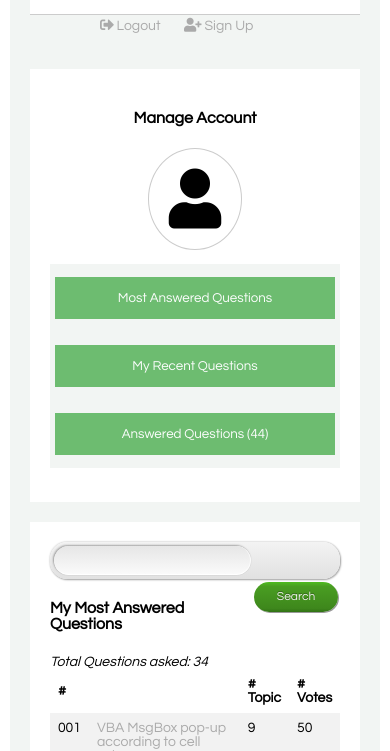
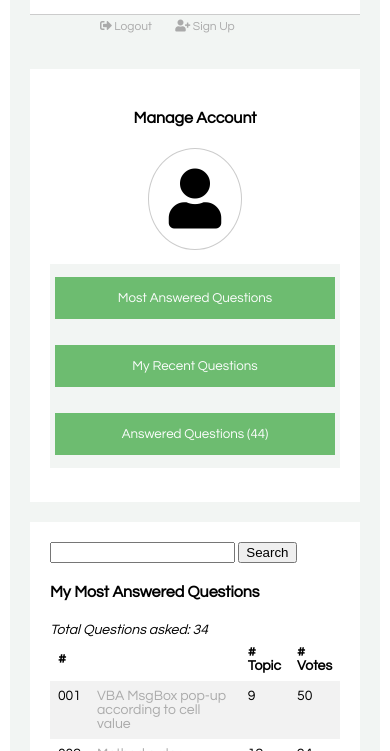
Before and after one commit to imma254/imma254.github.io, a plain HTML site: page u_account.html in a window 390 px wide. Shown: the part 93-844 px from the top of the page. Drawn offline with nearby package versions, Linux system fonts and the light colour scheme.

```diff
--- a/css/style.css
+++ b/css/style.css
@@ -67,111 +67,53 @@ p
 
 
 
-/* search box*/
-
-#search-form_3
+.search
 {
-    background: #91AE64; /* Fallback color for non-css3 browsers */
-    width: 100%;
-
-    /* Gradients */
-    background: -webkit-gradient( linear,left top, left bottom, color-stop(0, rgb(243,243,243)), color-stop(1, rgb(225,225,225)));
-    background: -moz-linear-gradient( center top, rgb(243,243,243) 0%, rgb(225,225,225) 100%);
-
-    /* Rounded Corners */
-    border-radius: 17px;
-    -webkit-border-radius: 17px;
-    -moz-border-radius: 17px;
-
-    /* Shadows */
-    box-shadow: 1px 1px 2px rgba(0,0,0,.3), 0 0 2px rgba(0,0,0,.3);
-    -webkit-box-shadow: 1px 1px 2px rgba(0,0,0,.3), 0 0 2px rgba(0,0,0,.3);
-    -moz-box-shadow: 1px 1px 2px rgba(0,0,0,.3), 0 0 2px rgba(0,0,0,.3);
+    border: 2px solid #4CAF50;
+    overflow: auto;
+    border-radius: 5px;
+    -moz-border-radius: 5px;
+    -webkit-border-radius: 5px;
 }
 
-/*** TEXT BOX ***/
-.search_3
+.search input[type="text"]
 {
-    background: #fafafa; /* Fallback color for non-css3 browsers */
-    text-align: center;
-    /* Gradients */
-    background: -webkit-gradient( linear, left bottom, left top, color-stop(0, rgb(250,250,250)), color-stop(1, rgb(230,230,230)));
-    background: -moz-linear-gradient( center top, rgb(250,250,250) 0%, rgb(230,230,230) 100%);
-    border: 0;
-    border-bottom: 1px solid #fff;
-    border-right: 1px solid rgba(255,255,255,.8);
-    font-size: 16px;
-    margin: 4px;
-    padding: 5px;
-    width: 75%;
-
-    /* Rounded Corners */
-    border-radius: 17px;
-    -webkit-border-radius: 17px;
-    -moz-border-radius: 17px;
-
-    /* Shadows */
-    box-shadow: -1px -1px 2px rgba(0,0,0,.3), 0 0 1px rgba(0,0,0,.2);
-    -webkit-box-shadow: -1px -1px 2px rgba(0,0,0,.3), 0 0 1px rgba(0,0,0,.2);
-    -moz-box-shadow: -1px -1px 2px rgba(0,0,0,.3), 0 0 1px rgba(0,0,0,.2);
+    border: 0px;
+    width: 67%;
+    padding: 10px 10px;
+    font-family: Century Gothic;
 }
 
-/*** USER IS FOCUSED ON TEXT BOX ***/
-.search_3:focus
+.search input[type="text"]:focus
 {
-    outline: none;
-    background: #fff; /* Fallback color for non-css3 browsers */
-
-    /* Gradients */
-    background: -webkit-gradient( linear, left bottom, left top, color-stop(0, rgb(255,255,255)), color-stop(1, rgb(235,235,235)));
-    background: -moz-linear-gradient( center top, rgb(255,255,255) 0%, rgb(235,235,235) 100%);
+    outline: 0;
 }
 
-/*** SEARCH BUTTON ***/
-.submit_3
+.search input[type="submit"]
 {
-    background: #B8CE97;/* Fallback color for non-css3 browsers */
-    /* Gradients */
-    background: -webkit-gradient( linear, left top, left bottom, color-stop(0, rgb(79,188,32)), color-stop(0.15, rgb(73,157,34)), color-stop(0.88, rgb(62,135,28)), color-stop(1, rgb(49,114,21)));
-    background: -moz-linear-gradient( center top, rgb(79,188,32) 0%, rgb(73,157,34) 15%, rgb(62,135,28) 88%, rgb(49,114,21) 100%);
-    border: 0;
-    color: #eee;
+    border: 0px;
+    background: none;
+    background-color: #4CAF50;
+    color: #fff;
+    float: right;
+    padding: 10px;
+    border-radius-top-right: 5px;
+    -moz-border-radius-top-right: 5px;
+    -webkit-border-radius-top-right: 5px;
+    border-radius-bottom-right: 5px;
+    -moz-border-radius-bottom-right: 5px;
+    -webkit-border-radius-bottom-right: 5px;
     cursor: pointer;
-    float: right;
+    opacity: 0.9;
     font-family: Century Gothic;
-    height: 30px;
-    margin: 3px 4px 0;
-    text-shadow: 0 -1px 0 rgba(0,0,0,.3);
-    width: 22.5%;
-    outline: none;
+}
 
-    /* Rounded Corners */
-    border-radius: 30px;
-    -webkit-border-radius: 30px;
-    -moz-border-radius: 30px;
+.search input[type="submit"]:hover
+{
+    opacity: 1;
+}
 
-    /* Shadows */
-    box-shadow: -1px -1px 1px rgba(255,255,255,.5), 1px 1px 0 rgba(0,0,0,.4);
-    -moz-box-shadow: -1px -1px 1px rgba(255,255,255,.5), 1px 1px 0 rgba(0,0,0,.2);
-    -webkit-box-shadow: -1px -1px 1px rgba(255,255,255,.5), 1px 1px 0 rgba(0,0,0,.4);
-}
-/*** SEARCH BUTTON HOVER ***/
-.submit_3:hover
-{
-    background: #4ea923; /* Fallback color for non-css3 browsers */
 
-    /* Gradients */
-    background: -webkit-gradient( linear, left top, left bottom, color-stop(0, rgb(89,222,27)), color-stop(0.15, rgb(83,179,38)), color-stop(0.8, rgb(66,143,27)), color-stop(1, rgb(54,120,22)));
-    background: -moz-linear-gradient( center top, rgb(89,222,27) 0%, rgb(83,179,38) 15%, rgb(66,143,27) 80%, rgb(54,120,22) 100%);
-}
-.submit_3:active
-{
-    background: #4ea923; /* Fallback color for non-css3 browsers */
-
-    /* Gradients */
-    background: -webkit-gradient( linear, left bottom, left top, color-stop(0, rgb(89,222,27)), color-stop(0.15, rgb(83,179,38)), color-stop(0.8, rgb(66,143,27)), color-stop(1, rgb(54,120,22)));
-    background: -moz-linear-gradient( center bottom, rgb(89,222,27) 0%, rgb(83,179,38) 15%, rgb(66,143,27) 80%, rgb(54,120,22) 100%);
-}
 
 .container
 {
@@ -195,7 +137,8 @@ textarea
     background-color: #f8f8f8;
     font-family: Century Gothic;
     font-size: 14px;
-    resize: true;
+    resize: vertical;
+    overflow: auto;
 }
 
 .logo
@@ -342,6 +285,10 @@ hr {
 {
     font-style: oblique;
 }
+.responsive
+{
+    vertical-align: top;
+}
 
 #user_icon
 {
@@ -350,8 +297,60 @@ hr {
     padding: 20px;
     border-radius: 50%;
 }
+.answer
+{
+    font-style: oblique;
+    color: #aaa;
+    vertical-align: top;
+}
 
-@media only screen and (max-width:620px) {
+@media only screen and (max-width:800px) {
+    /* for mobile phones: */
+    .side_bar {
+        width: 100%;
+        float: center;
+    }
+    .right
+    {
+        width: 100%;
+        float: center;
+    }
+    .user_btns li
+    {
+        display: inline-block;
+        text-align: left;
+        padding-left: 20px ;
+        font-size: 14px;
+    }
+
+    text-area
+    {
+        width: 100%;
+    }
+    .user_action
+    {
+        float: left;
+        text-align: left;
+    }
+
+    .container
+    {
+        width: 99%;
+    }
+}
+
+/* ===========================
+   ====== Media Query for responsiveness ======
+   =========================== */
+
+@media only screen and (min-width : 150px) and (max-width : 880px)
+{
+    {}
+    .search
+    {
+        width: 95%;
+        margin: 0 auto;
+    }
     /* for mobile phones: */
     .side_bar
     {
@@ -373,18 +372,6 @@ hr {
         font-size: 12px;
     }
 
-    .search_3
-    {
-        width: 100%;
-    }
-
-    .submit_3
-    {
-        width: 29%;
-        font-size: 12px;
-        margin: 3px 2px 0;
-    }
-
 
     text-area
     {
@@ -400,50 +387,3 @@ hr {
         width: 99%;
     }
 }
-
-@media only screen and (max-width:1100px) {
-    /* for mobile phones: */
-    .side_bar {
-        width: 100%;
-        float: center;
-    }
-    .right
-    {
-        width: 100%;
-        float: center;
-    }
-    .user_btns li
-    {
-        display: inline-block;
-        text-align: left;
-        padding-left: 20px ;
-        font-size: 14px;
-    }
-
-    .search_3
-    {
-        width: 68%;
-    }
-
-    .submit_3
-    {
-        width: 29%;
-        font-size: 12px;
-        margin: 3px 2px 0;
-    }
-
-    text-area
-    {
-        width: 100%;
-    }
-    .user_action
-    {
-        float: left;
-        text-align: left;
-    }
-
-    .container
-    {
-        width: 99%;
-    }
-}
```
Also changed, not shown: question.html (added, +93 -0 lines), signup.html (indentation only).
